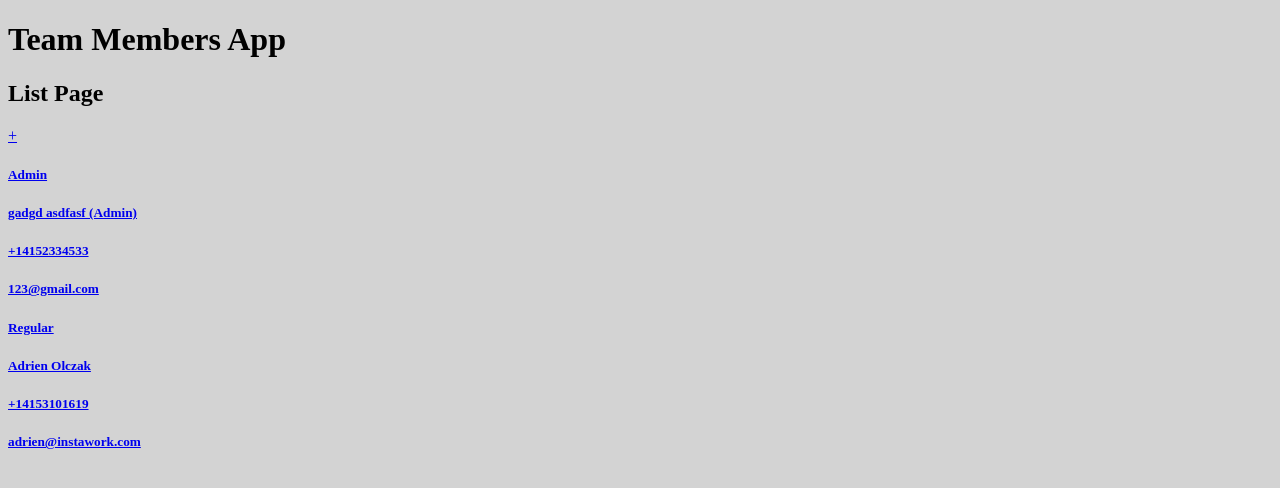
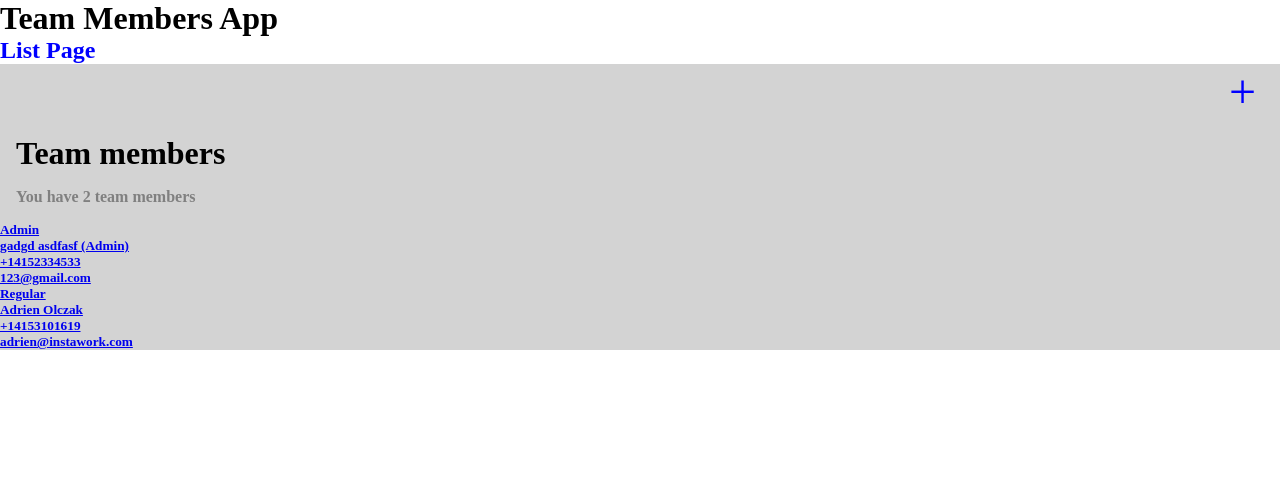
Before and after one commit to seanyang20/Instawork-Django-Assessment, a Django app: page / in a window 1280 px wide. Shown: the top 488 px of the page. Run offline with Django 4.2, Linux system fonts and the light colour scheme; data comes from the database, SQL or seed files in the repository; both versions use the stored data as it was after the commit.

Commit message:
added counter on list.html to specify the number of team members are listed

```diff
--- a/base/templates/base/list.html
+++ b/base/templates/base/list.html
@@ -3,8 +3,16 @@
 {% block content %}
 <h2 class="title">List Page</h2>
 
-<div>
-    <a href="{% url 'add' %}">+</a>
+<div class="list-container">
+    <div class="plus-sign">
+        <a href="{% url 'add' %}" class="plus-sign__icon">+</a>
+    </div>
+    <h3 class="list-container__title">Team members</h3>
+    {% for member in team_members %}
+        {% if forloop.last %}
+            <h5 class="list-container__counter">You have {{forloop.counter}} team members</h5>
+        {% endif %}
+    {% endfor %}
     <div>
         {% for member in team_members %}
         <!-- <a href="/edit/{{member.id}}">  -->
--- a/static/styles/main.css
+++ /dev/null
@@ -1,3 +0,0 @@
-body{
-    background-color: lightgrey;
-}
--- /dev/null
+++ b/static/styles/styles.css
@@ -0,0 +1,43 @@
+*::before, *::after {
+    box-sizing: border-box;
+    padding: 0;
+    margin: 0;
+ }
+* {
+      padding: 0;
+      margin: 0;
+}
+html {
+    padding: 0;
+    margin: 0;
+}
+
+
+body{
+    background-color: white;
+}
+.title {
+    color: blue;
+}
+.list-container {
+    /* color: lightcyan; */
+    background-color: lightgray;
+}
+.plus-sign {
+    text-align: right;
+    font-size: 3rem;
+    margin-right: 1.5rem;
+}
+.plus-sign__icon {
+    color: blue;
+    text-decoration: none;
+}
+.list-container__title {
+    font-size: 2rem;
+    margin: 1rem;
+}
+.list-container__counter {
+    color: grey;
+    margin: 1rem;
+    font-size: 1rem;
+}
--- a/templates/main.html
+++ b/templates/main.html
@@ -6,7 +6,7 @@
     <meta http-equiv='X-UA-Compatible' content='IE=edge'>
     <title>TeamMembers</title>
     <meta name='viewport' content='width=device-width, initial-scale=1'>
-    <link rel='stylesheet' type='text/css' media='screen' href="{% static 'styles/main.css' %}"/>
+    <link rel='stylesheet' type='text/css' media='screen' href="{% static 'styles/styles.css' %}"/>
     <!-- <script src='main.js'></script> -->
 
 
```
Also changed, not shown: db.sqlite3.
